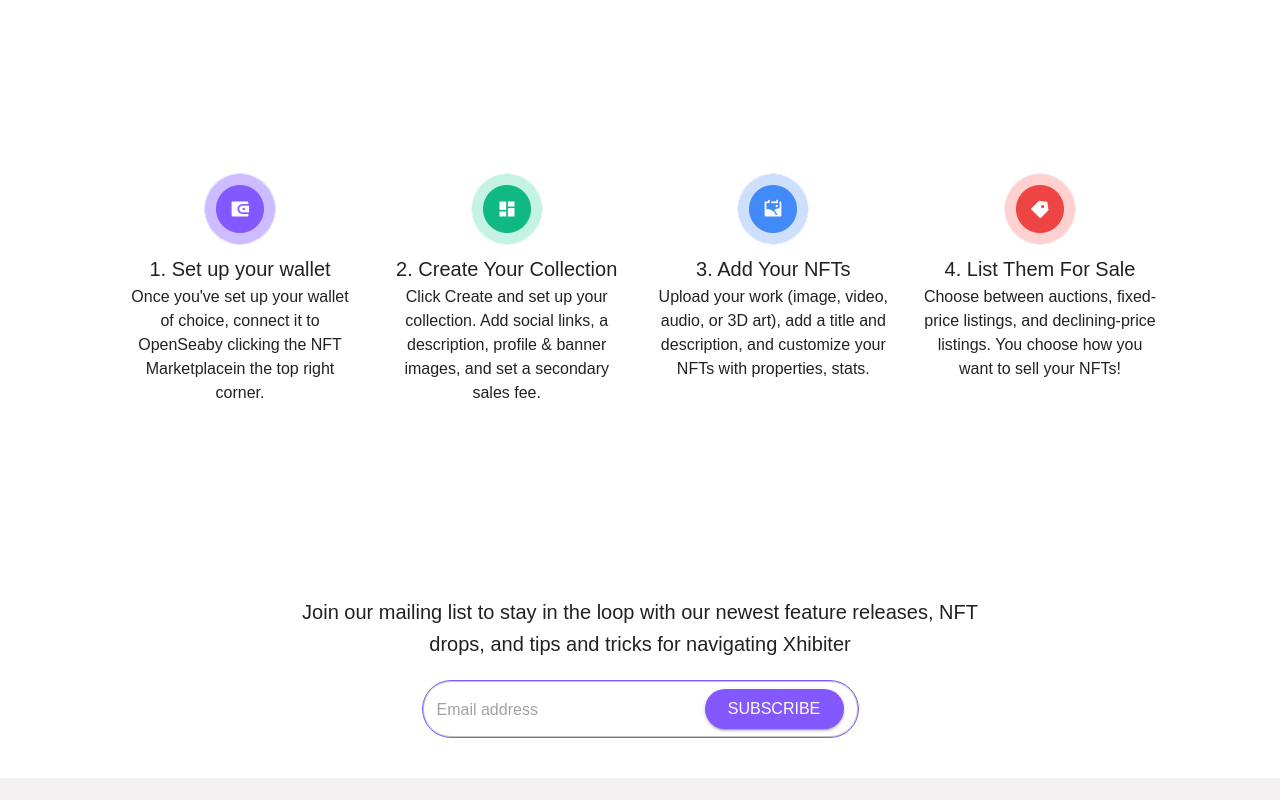
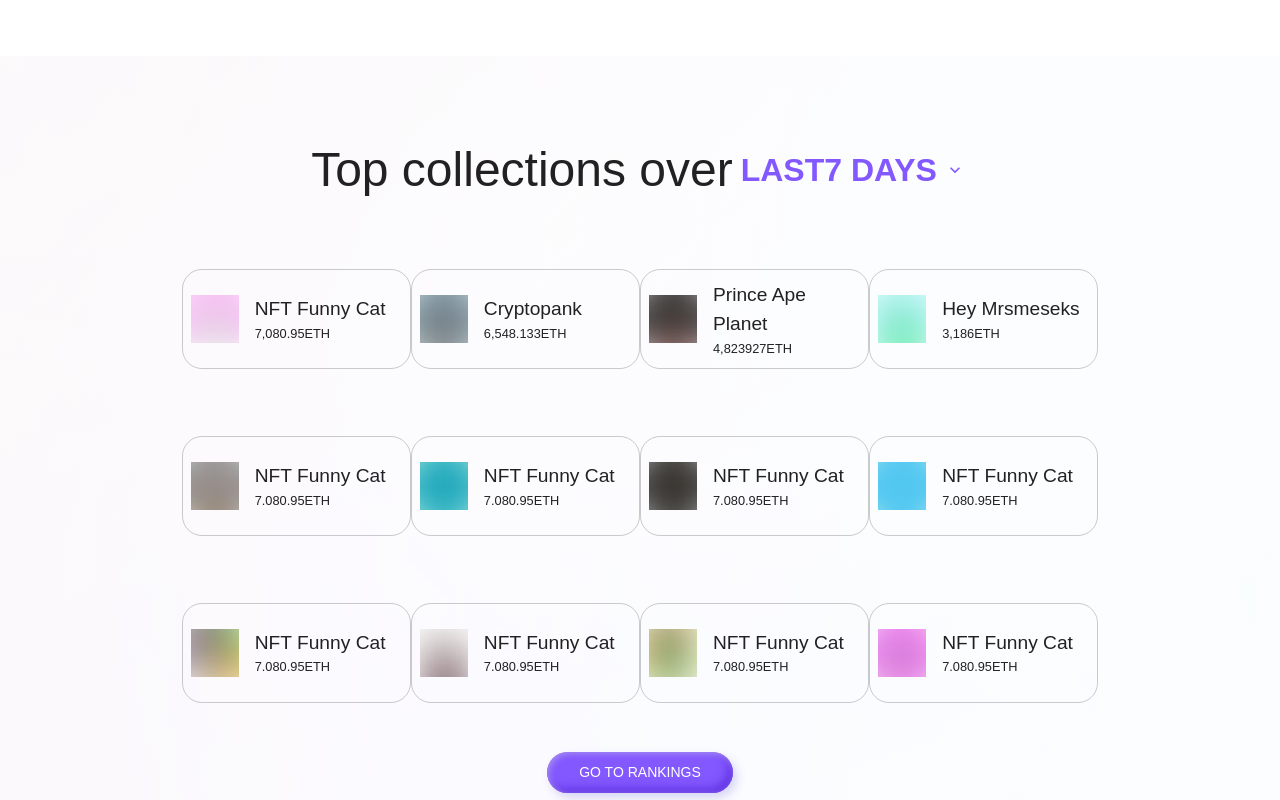
Before and after one commit to AlexRos101/nft_trades_frontend, a React (Create React App) app: page / in a window 1280 px wide. Shown: the part 1400-2200 px from the top of the page. Built offline with nearby package versions, Linux system fonts and the light colour scheme.

Commit message:
top collections

```diff
--- /dev/null
+++ b/src/components/CollectionItem.js
@@ -0,0 +1,21 @@
+import React from 'react';
+import useScrollTrigger from '@mui/material/useScrollTrigger';
+import PropTypes from 'prop-types';
+import { Grid, Typography, Box } from '@mui/material';
+import FavoriteBorderIcon from '@mui/icons-material/FavoriteBorder';
+
+function CollectionItem(props) {
+  const { src, title, amount, checked } = props;
+
+  return (
+    <Box sx={{display:'flex', justifyContent:'flex-start', alignItems:'center', border:'solid 1px rgba(0, 0, 0, 0.2)', borderRadius:'20px', maxWidth:'230px', height:'100px', padding:'8px'}}>
+      <img src={src} />
+      <Box sx={{textAlign:'start', marginLeft:'16px'}}>
+        <Typography sx={{fontWeight:'500', fontSize:'1.2rem'}}>{title}</Typography>
+        <Typography sx={{fontSize:'0.8rem'}}>{amount}</Typography>
+      </Box>
+    </Box>
+  );
+}
+
+export default CollectionItem;
--- /dev/null
+++ b/src/components/CollectionMenu.js
@@ -0,0 +1,100 @@
+import React from 'react';
+import { Button } from '@mui/material';
+import useStyles from '../styles/styles';
+import Menu, { MenuProps } from '@mui/material/Menu';
+import MenuItem from '@mui/material/MenuItem';
+import KeyboardArrowDownIcon from '@mui/icons-material/KeyboardArrowDown';
+import { styled, alpha } from '@mui/material/styles';
+
+const StyledMenu = styled((props) => (
+  <Menu
+    elevation={0}
+    anchorOrigin={{
+      vertical: 'bottom',
+      horizontal: 'right',
+    }}
+    transformOrigin={{
+      vertical: 'top',
+      horizontal: 'right',
+    }}
+    {...props}
+  />
+))(({ theme }) => ({
+  '& .MuiPaper-root': {
+    borderRadius: 6,
+    marginTop: theme.spacing(1),
+    minWidth: 180,
+    color:
+      theme.palette.mode === 'light' ? 'rgb(55, 65, 81)' : theme.palette.grey[300],
+    boxShadow:
+      'rgb(255, 255, 255) 0px 0px 0px 0px, rgba(0, 0, 0, 0.05) 0px 0px 0px 1px, rgba(0, 0, 0, 0.1) 0px 10px 15px -3px, rgba(0, 0, 0, 0.05) 0px 4px 6px -2px',
+    '& .MuiMenu-list': {
+      padding: '4px 0',
+    },
+    '& .MuiMenuItem-root': {
+      '& .MuiSvgIcon-root': {
+        fontSize: 18,
+        color: theme.palette.text.secondary,
+        marginRight: theme.spacing(1.5),
+      },
+      '&:active': {
+        backgroundColor: alpha(
+          theme.palette.primary.main,
+          theme.palette.action.selectedOpacity,
+        ),
+      },
+    },
+  },
+}));
+
+function CollectionMenu(props) {
+  const { text } = props;
+  const classes = useStyles();
+
+  const [anchorEl, setAnchorEl] = React.useState(null);
+  const open = Boolean(anchorEl);
+  const handleClick = (event) => {
+    setAnchorEl(event.currentTarget);
+  };
+  const handleClose = () => {
+    setAnchorEl(null);
+  };
+
+  return (
+    <div>
+      <Button
+        sx={{color:'#8358ff !important', fontWeight:'600', fontSize:'2rem'}}
+        id="demo-customized-button"
+        aria-controls={open ? "demo-customized-menu" : undefined}
+        aria-haspopup="true"
+        aria-expanded={open ? "true" : undefined}
+        disableElevation
+        onClick={handleClick}
+        endIcon={<KeyboardArrowDownIcon />}
+      >
+        last7 days
+      </Button>
+      <StyledMenu
+        id="demo-customized-menu"
+        MenuListProps={{
+          "aria-labelledby": "demo-customized-button"
+        }}
+        anchorEl={anchorEl}
+        open={open}
+        onClose={handleClose}
+      >
+        <MenuItem onClick={handleClose} disableRipple>
+          Last 24 hours
+        </MenuItem>
+        <MenuItem onClick={handleClose} disableRipple>
+          Last 7 days
+        </MenuItem>
+        <MenuItem onClick={handleClose} disableRipple>
+          Last 30 days
+        </MenuItem>
+      </StyledMenu>
+    </div>
+  );
+}
+
+export default CollectionMenu;
--- a/src/pages/home.js
+++ b/src/pages/home.js
@@ -2,6 +2,7 @@
 import Footer from "../components/Footer"
 import Hero from "../screens/Hero"
 import Hotbids from "../screens/Hotbids"
+import Collections from "../screens/Collections"
 import Subscribe from "../screens/Subscribe"
 import SellItems from "../screens/SellItems"
 import '@fontsource/roboto/300.css';
@@ -27,6 +28,7 @@
       <Header />
       <Hero />
       <Hotbids />
+      <Collections />
 
       <SellItems />
       <Subscribe />
--- /dev/null
+++ b/src/screens/Collections.js
@@ -0,0 +1,123 @@
+import React from 'react';
+import { Grid, Typography, Box } from '@mui/material';
+import useStyles from '../styles/styles';
+import CollectionItem from '../components/CollectionItem';
+import PrimaryButton from '../components/Button/PrimaryButton';
+import CollectionMenu from '../components/CollectionMenu';
+
+const Collections = () => {
+  const classes = useStyles();
+
+  const items = [
+    {
+      id: 1,
+      src: 'images/avatars/avatar_1.jpg',
+      title: 'NFT Funny Cat',
+      amount: '7,080.95ETH',
+      checked: true,
+    },
+    {
+      id: 2,
+      src: 'images/avatars/avatar_2.jpg',
+      title: 'Cryptopank',
+      amount: '6,548.133ETH',
+      checked: true,
+    },
+    {
+      id: 3,
+      src: 'images/avatars/avatar_3.jpg',
+      title: 'Prince Ape Planet',
+      amount: '4,823927ETH',
+      checked: true,
+    },
+    {
+      id: 4,
+      src: 'images/avatars/avatar_4.jpg',
+      title: 'Hey Mrsmeseks',
+      amount: '3,186ETH',
+      checked: true,
+    },
+    {
+      id: 5,
+      src: 'images/avatars/avatar_5.jpg',
+      title: 'NFT Funny Cat',
+      amount: '7.080.95ETH',
+      checked: true,
+    },
+    {
+      id: 6,
+      src: 'images/avatars/avatar_6.jpg',
+      title: 'NFT Funny Cat',
+      amount: '7.080.95ETH',
+      checked: true,
+    },
+    {
+      id: 7,
+      src: 'images/avatars/avatar_7.jpg',
+      title: 'NFT Funny Cat',
+      amount: '7.080.95ETH',
+      checked: true,
+    },
+    {
+      id: 8,
+      src: 'images/avatars/avatar_8.jpg',
+      title: 'NFT Funny Cat',
+      amount: '7.080.95ETH',
+      checked: true,
+    },
+    {
+      id: 9,
+      src: 'images/avatars/avatar_9.jpg',
+      title: 'NFT Funny Cat',
+      amount: '7.080.95ETH',
+      checked: true,
+    },
+    {
+      id: 10,
+      src: 'images/avatars/avatar_10.jpg',
+      title: 'NFT Funny Cat',
+      amount: '7.080.95ETH',
+      checked: true,
+    },
+    {
+      id: 11,
+      src: 'images/avatars/avatar_11.jpg',
+      title: 'NFT Funny Cat',
+      amount: '7.080.95ETH',
+      checked: true,
+    },
+    {
+      id: 12,
+      src: 'images/avatars/avatar_12.jpg',
+      title: 'NFT Funny Cat',
+      amount: '7.080.95ETH',
+      checked: true,
+    },
+  ];
+  return (
+    <Box sx={{ flexGrow: 1, minHeight: '400px', padding:'48px 90px', textAlign:'center', backgroundImage:`url(images/gradient_light.jpg)`,}}>
+      <Box sx={{display:'flex', justifyContent: 'center', alignItems: 'center', margin: '32px'}}>
+        <Typography variant="h3">Top collections over</Typography>
+        <CollectionMenu />
+      </Box>
+
+      <Grid container className={classes.sectionGridContainer}>
+        {items.map((item) => (
+          <Grid
+            item
+            xs={12}
+            md={2.5}
+            minHeight={100}
+            key={item.id}
+          >
+            <CollectionItem {...item} />
+          </Grid>
+        ))}
+      </Grid>
+
+      <PrimaryButton text="Go to Rankings" />
+    </Box>
+  );
+};
+
+export default Collections;
--- a/src/screens/Hotbids.js
+++ b/src/screens/Hotbids.js
@@ -61,7 +61,7 @@
   return (
     <Box sx={{ flexGrow: 1, minHeight: '400px', margin:'48px 90px'}}>
       <Box sx={{display:'flex', justifyContent: 'center', alignItems: 'center', margin: '32px'}}>
-        <img sx={{width:'40px'}} src="https://cdn.jsdelivr.net/npm/emoji-datasource-apple@7.0.2/img/apple/64/1f525.png" />
+        <img src="https://cdn.jsdelivr.net/npm/emoji-datasource-apple@7.0.2/img/apple/64/1f525.png" />
         <Typography variant="h3">Hot Bids</Typography>
       </Box>
       <Swiper
--- a/src/styles/styles.js
+++ b/src/styles/styles.js
@@ -25,7 +25,6 @@
       width: '40px',
       height: '40px',
     },
-
     heroBox: {
       width: '100%',
       display: 'flex',
```
